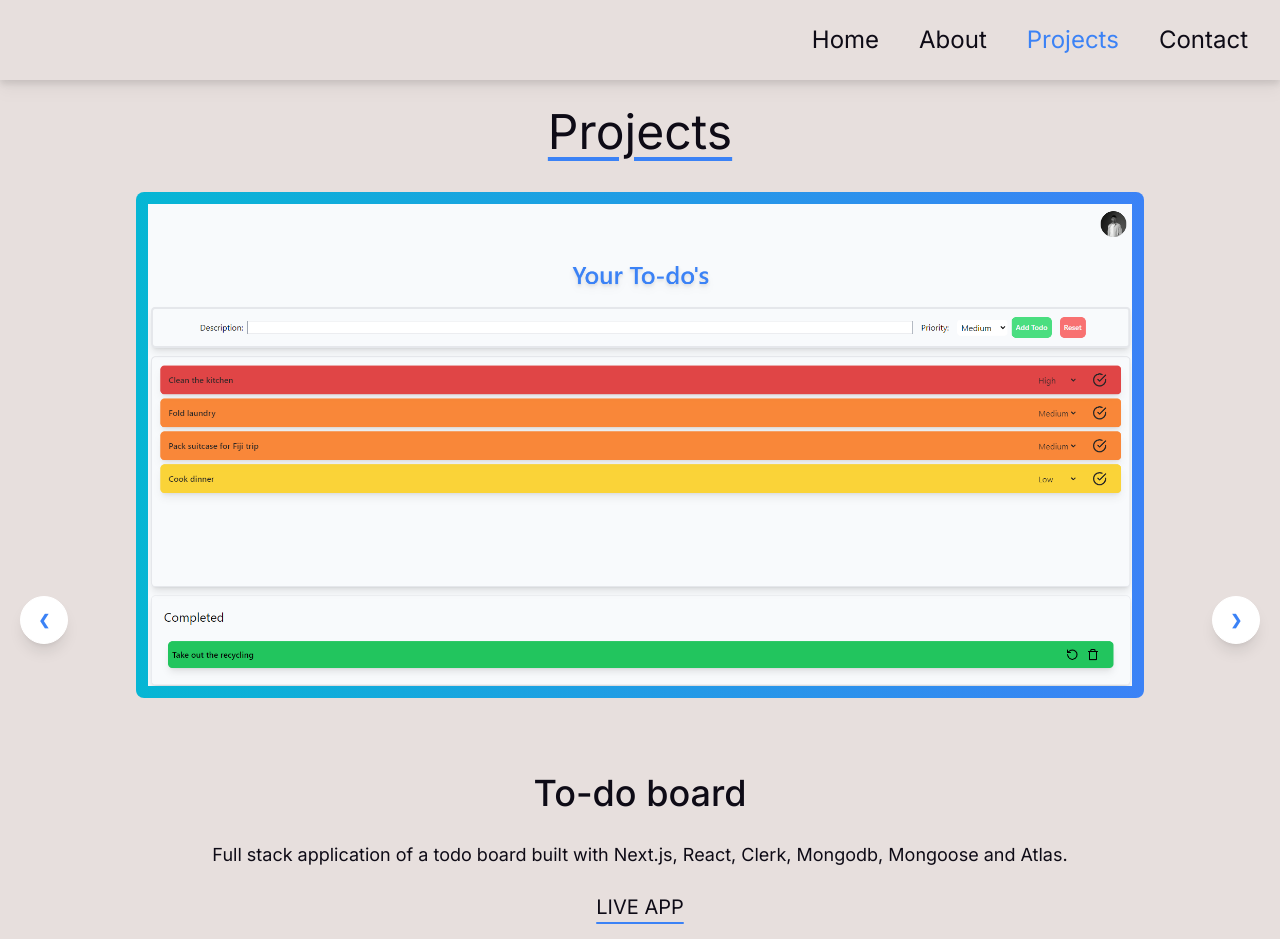
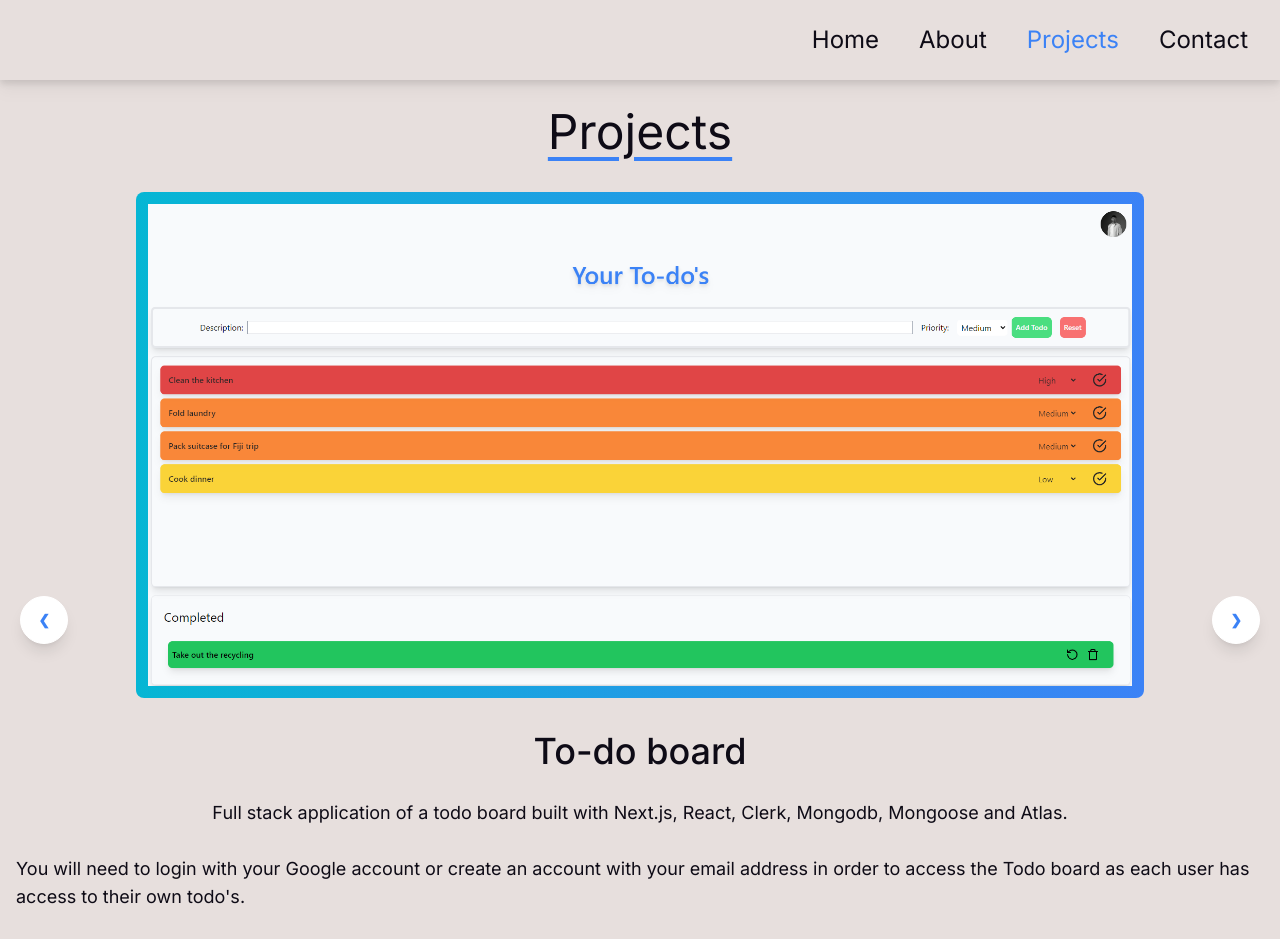
Before and after one commit to jenishpatel-jp/jenish-patel-portfolio, a Next.js app: page /projects in a window 1280 px wide. Shown: the top 939 px of the page. Built offline with nearby package versions, Linux system fonts and the light colour scheme.

Commit message:
Added a paragraph letting users know that they will need to login with their email address or Google account

```diff
--- a/src/app/(navigation)/projects/page.tsx
+++ b/src/app/(navigation)/projects/page.tsx
@@ -24,6 +24,7 @@ const Page = () => {
                         <div className='flex flex-col p-2  items-center justify-center flex-1'>
                             <h2 className='text-4xl p-2 font-medium' >To-do board</h2>
                             <p className='p-2 text-lg mt-3' >Full stack application of a todo board built with Next.js, React, Clerk, Mongodb, Mongoose and Atlas.</p>
+                            <p className='p-2 text-lg mt-3' >You will need to login with your Google account or create an account with your email address in order to access the Todo board as each user has access to their own todo's.</p>
                             <Link className='p-2 m-2 text-xl underline underline-offset-8 underline-blue hover:bg-blue-400 rounded-md' href={'https://todo-list-m01h0usmu-jenishspatels-projects.vercel.app/'} target='_blank'>LIVE APP</Link>
                             <Link className='p-2 m-2 text-xl underline underline-offset-8 underline-blue hover:bg-blue-400 rounded-md' href={'https://github.com/jenishpatel-jp/to-do-list'} target='_blank'>LEARN MORE</Link>
                         </div>
```
